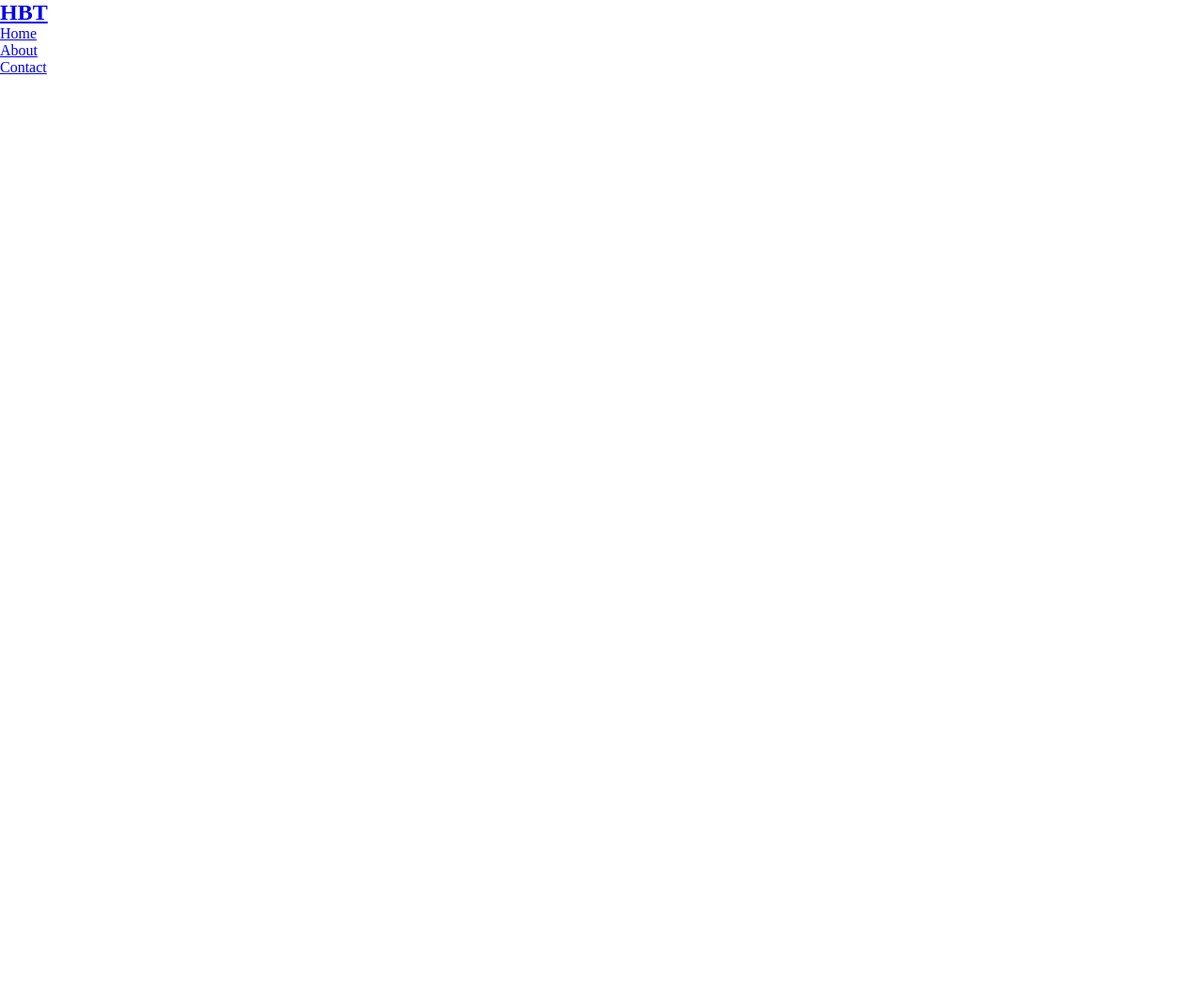
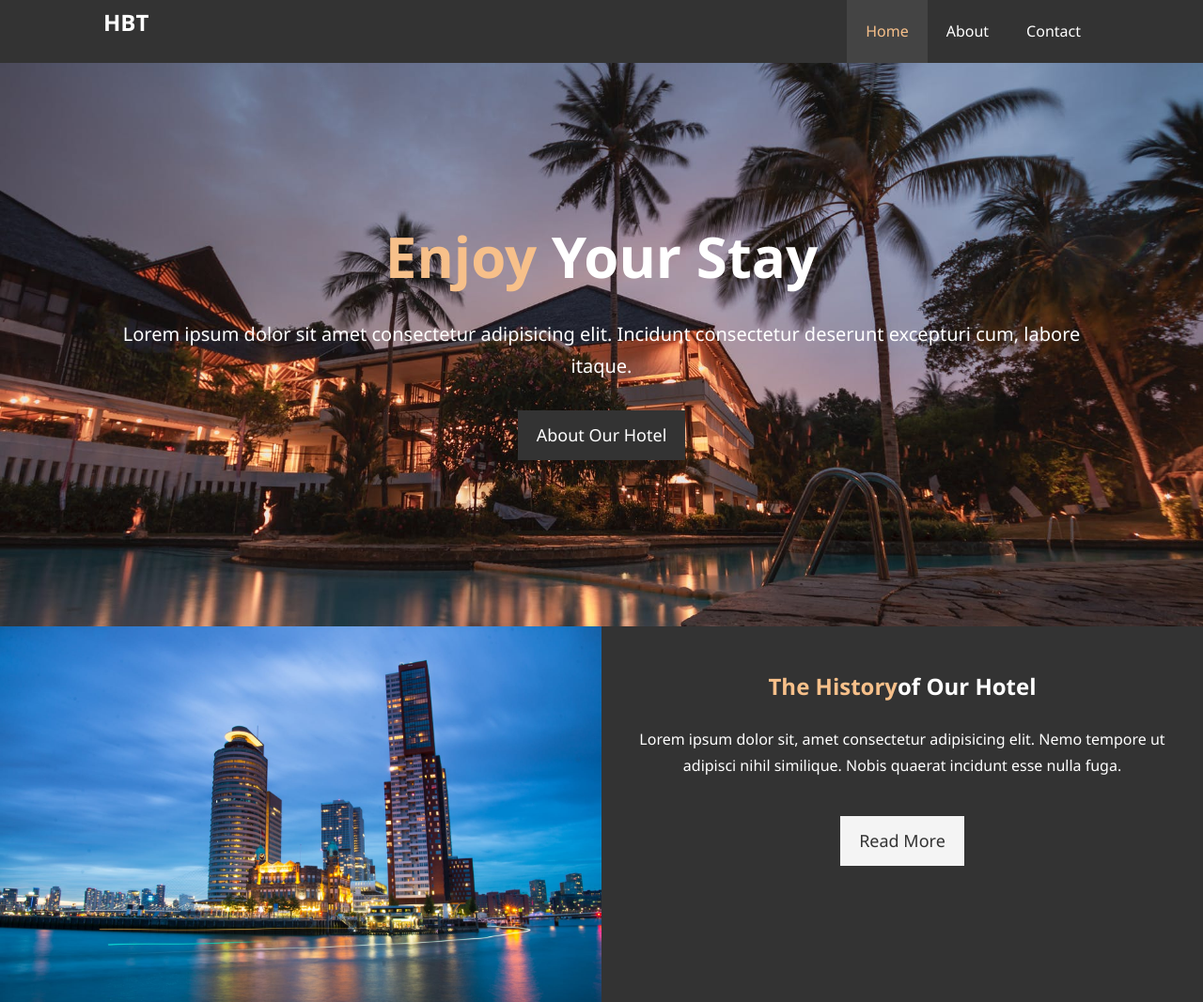
Before and after one commit to neha01995/Hotel_Management, a plain HTML site: page img/index.html in a window 1280 px wide. Shown: the whole page at 94% size. Before the commit the page ends 800 px from the top, so only its background shows below. Drawn offline with Linux system fonts and the light colour scheme.

Commit message:
added showcase section with html and css successfully

```diff
--- a/img/css/style.css
+++ b/img/css/style.css
@@ -4,3 +4,166 @@
     padding: 0;
     box-sizing: border-box;
 }
+
+/* Main Styling */
+
+body,html{
+    font-family: 'Segoe UI', Tahoma, Geneva, Verdana, sans-serif;
+    line-height: 1.7em;
+}
+a{
+    text-decoration: none;
+    color:#333;
+}
+
+h1,h2,h3{
+    padding-bottom: 20px;
+
+}
+
+p{
+    margin:10px 0;
+}
+
+/* container of navbar */
+.container{
+    margin: auto;
+    max-width: 1100px;
+    overflow: auto;
+    padding:0 20px;
+
+}
+
+/* Navbar */
+#navbar{
+    background: #333;
+    overflow: auto;
+    color:#fff;
+}
+
+#navbar a{
+    color:#fff;
+    display:
+}
+
+#navbar h1{
+    float: left;
+    padding-top:10px;
+}
+
+#navbar ul{
+    list-style: none;
+    float: right;
+}
+
+#navbar ul li{
+    float: left;
+}
+
+#navbar ul li a{
+    display:block;
+    padding:20px;
+    text-align: center;
+}
+
+#navbar ul li a:hover,
+#navbar ul li a.current
+{
+   background: #444;
+   color: #f7c08a;
+}
+
+/* showcase */
+#showcase{
+    background: url("../hotel1.jpeg") no-repeat center center/cover;
+    height: 600px;
+}
+
+#showcase .showcase-content{
+    color:#fff;
+    text-align: center;
+    padding-top: 170px;
+}
+
+.text-primary{
+    color:#f7c08a;
+}
+.lead{
+    font-size:20px ;
+}
+
+#showcase .showcase-content h1{
+    font-size: 60px;
+    line-height: 1.2em;
+
+}
+
+#showcase .showcase-content p{
+    padding-bottom: 20px;
+    line-height: 1.7em;
+
+}
+
+.btn{
+    display: inline-block;
+    font-size: 18px;
+    color:#fff;
+    background: #333;
+    padding:13px 20px;
+    border:none;
+    cursor: pointer;
+
+}
+
+.btn:hover{
+    background-color:#f7c08a;
+    color:#333;
+
+}
+.btn-light{
+    background-color: #f4f4f4;
+    color:#333;
+}
+
+.bg-dark{
+    background: #333;
+    color: #fff;
+    /* float: right; */
+}
+.bg-light{
+    background: #f4f4f4;
+    color: #333;
+}
+
+.bg-primary{
+    background: #333;
+    color: #f7c08a;
+}
+#home-info{
+    height:400px;
+
+}
+
+#home-info .info-img{
+    float: left;
+    background: url('../hotel-3.jpeg') no-repeat;
+    background-size: cover;
+    min-height: 100%;
+    width:50%;
+
+
+}
+
+#home-info .info-content{
+    width:50%;
+    float: right;
+    height: 100%;
+    text-align: center;
+    padding:50px 30px;
+    overflow:hidden;
+
+}
+
+#home-info .info-content p{
+    padding-bottom: 30px;
+}
--- a/img/index.html
+++ b/img/index.html
@@ -5,22 +5,52 @@
     <meta name="viewport" content="width=device-width, initial-scale=1.0">
     <meta name="description" content="Welcome to the most extraordinary hotel in Boston ">
     <meta name="keywords" content="hotel, boston hotel, New england hotel">
+    <script src="https://kit.fontawesome.com/38d263e213.js" crossorigin="anonymous"></script>
     <link rel="stylesheet" href="css/style.css">
     <title>Hotel Management | Welcome</title>
 </head>
 <body>
     <header>
         <nav id="navbar">
-            <h1 class="logo"><a href="index.html">HBT</a></h1>
-            <ul>
-                <li> <a href="index.html">Home</a>  </li>
-                <li> <a href="about.html">About</a>  </li>
-                <li> <a href="contact.htm">Contact</a>  </li>
+            <div class="container">
+                <h1 class="logo"><a href="index.html">HBT</a></h1>
+                <ul>
+                    <li> <a class="current" href="index.html">Home</a>  </li>
+                    <li> <a href="about.html">About</a>  </li>
+                    <li> <a href="contact.htm">Contact</a>  </li>
 
-            </ul>
+                </ul>
+            </div>
 
         </nav>
+        <div id="showcase">
+            <div class="container">
+                <div class="showcase-content">
+                    <h1> <span class="text-primary">Enjoy</span>  Your Stay</h1>
+                    <p class="lead">Lorem ipsum dolor sit amet consectetur adipisicing elit. Incidunt consectetur deserunt excepturi cum, labore itaque.</p>
+                    <a class="btn" href="about.html">About Our Hotel</a>
+
+                </div>
+            </div>
+        </div>
     </header>
+
+    <section id="home-info" class="bg-dark">
+        <div class="info-img">
+
+        </div>
+            <div class="info-content">
+                <h2><span class="text-primary">The History</span>of Our Hotel</h2>
+
+                <p>Lorem ipsum dolor sit, amet consectetur adipisicing elit. Nemo tempore ut adipisci nihil similique. Nobis quaerat incidunt esse nulla fuga.</p>
+                <a href="about.html" class="btn btn-light">Read More</a>
+
+            </div>
+
+
+    </section>
+
+
 
 </body>
 </html>
```
Also changed, not shown: img/beach-1.jpeg (added), img/hotel-2.jpeg (added), img/hotel-3.jpeg (added), img/hotel1.jpeg (added).
